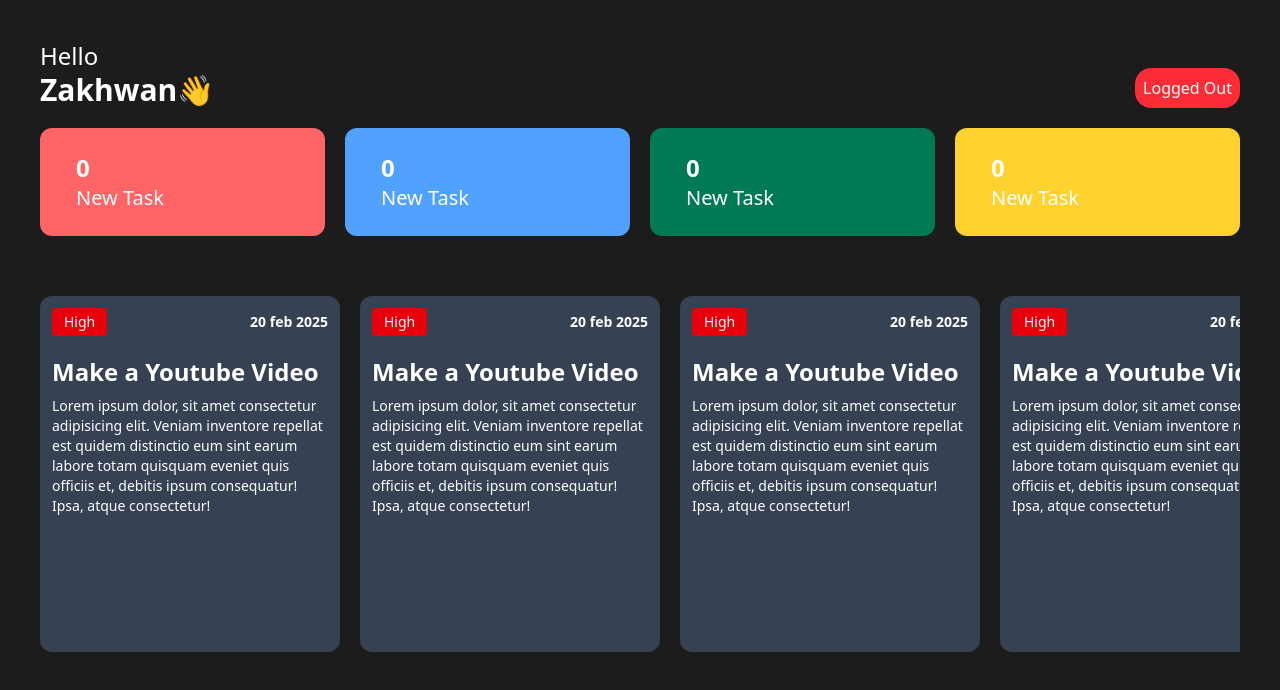
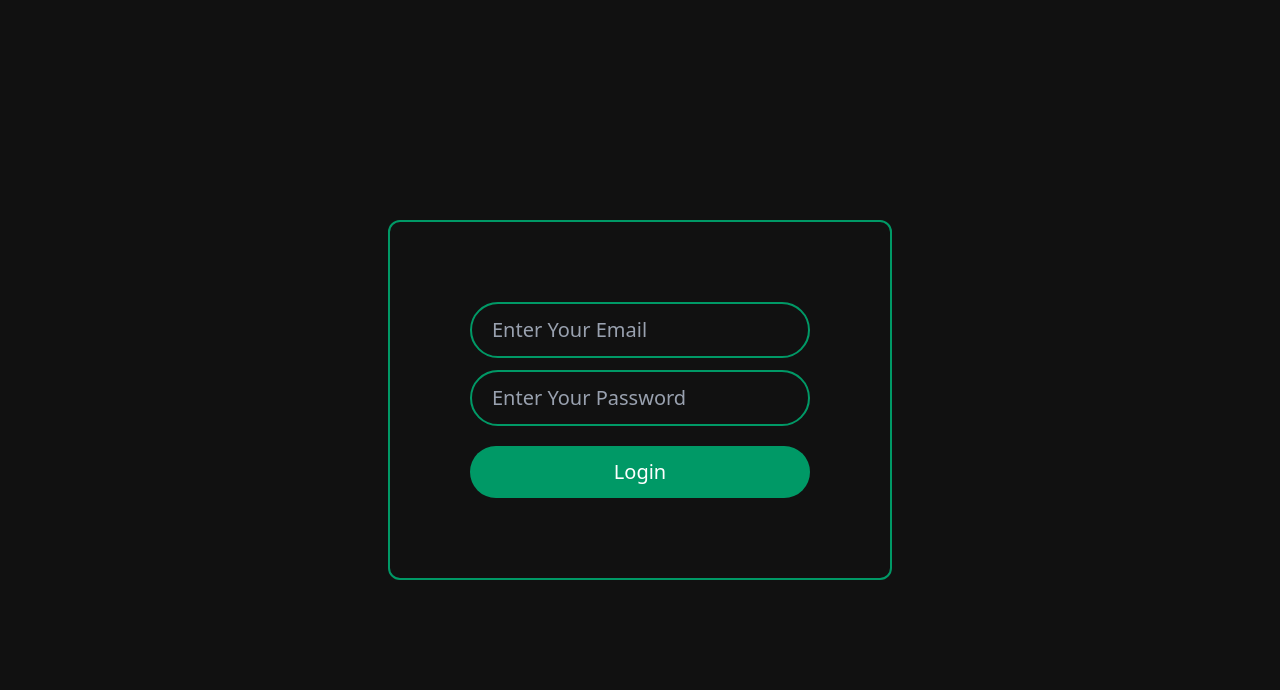
Before and after one commit to mzak11/ems, a React (Vite) app: page / in a window 1280 px wide. Shown: the top 690 px of the page. Built offline with nearby package versions, Linux system fonts and the light colour scheme.

Commit message:
login render

```diff
--- a/src/App.jsx
+++ b/src/App.jsx
@@ -9,8 +9,8 @@ const App = () => {
 
   return (
     <>
-      {/* <Login /> */}
-      <EmployeeDashboard/>
+      <Login />
+      {/* <EmployeeDashboard/> */}
       {/* <AdminDashboard/> */}
     </>
   );
```
